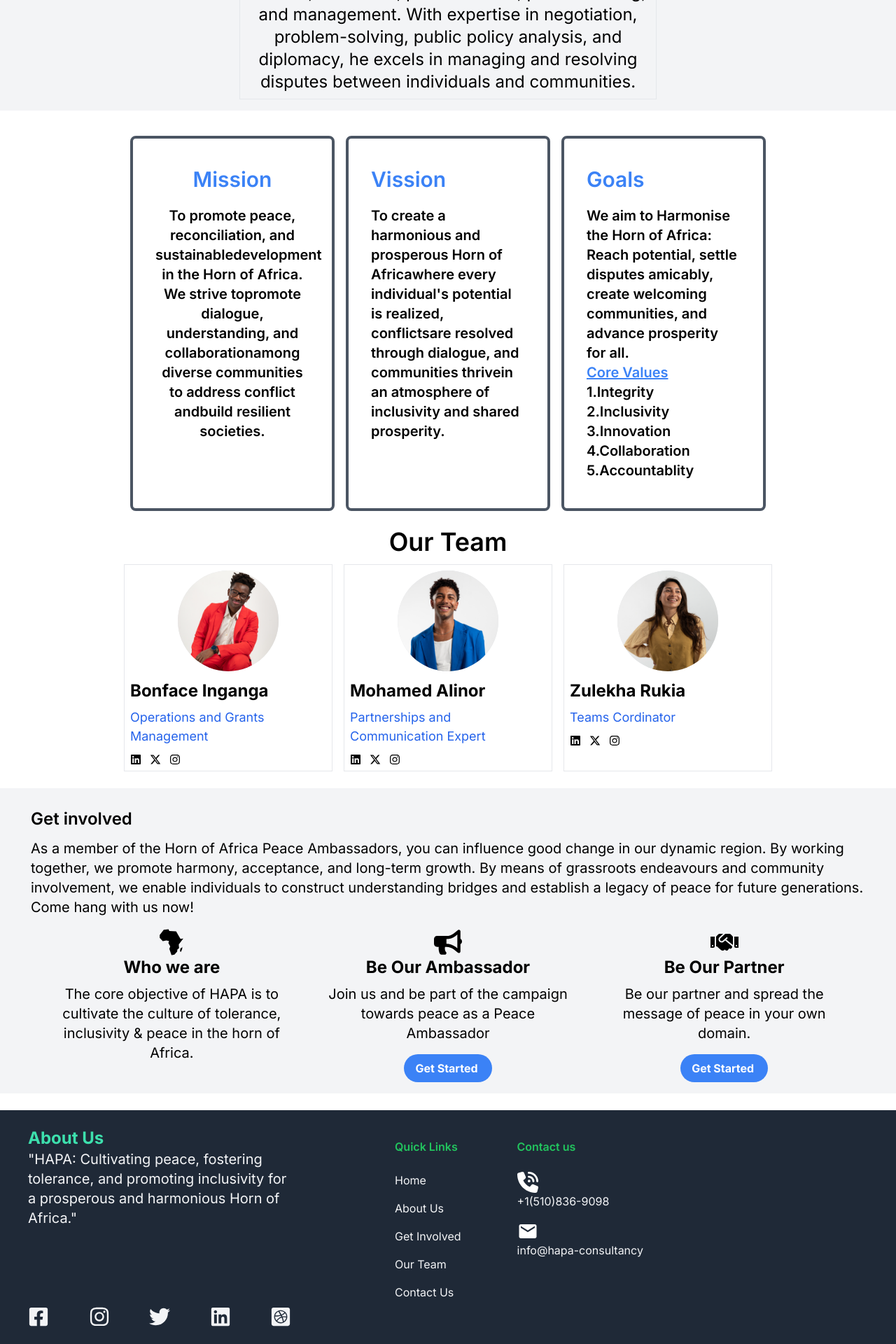
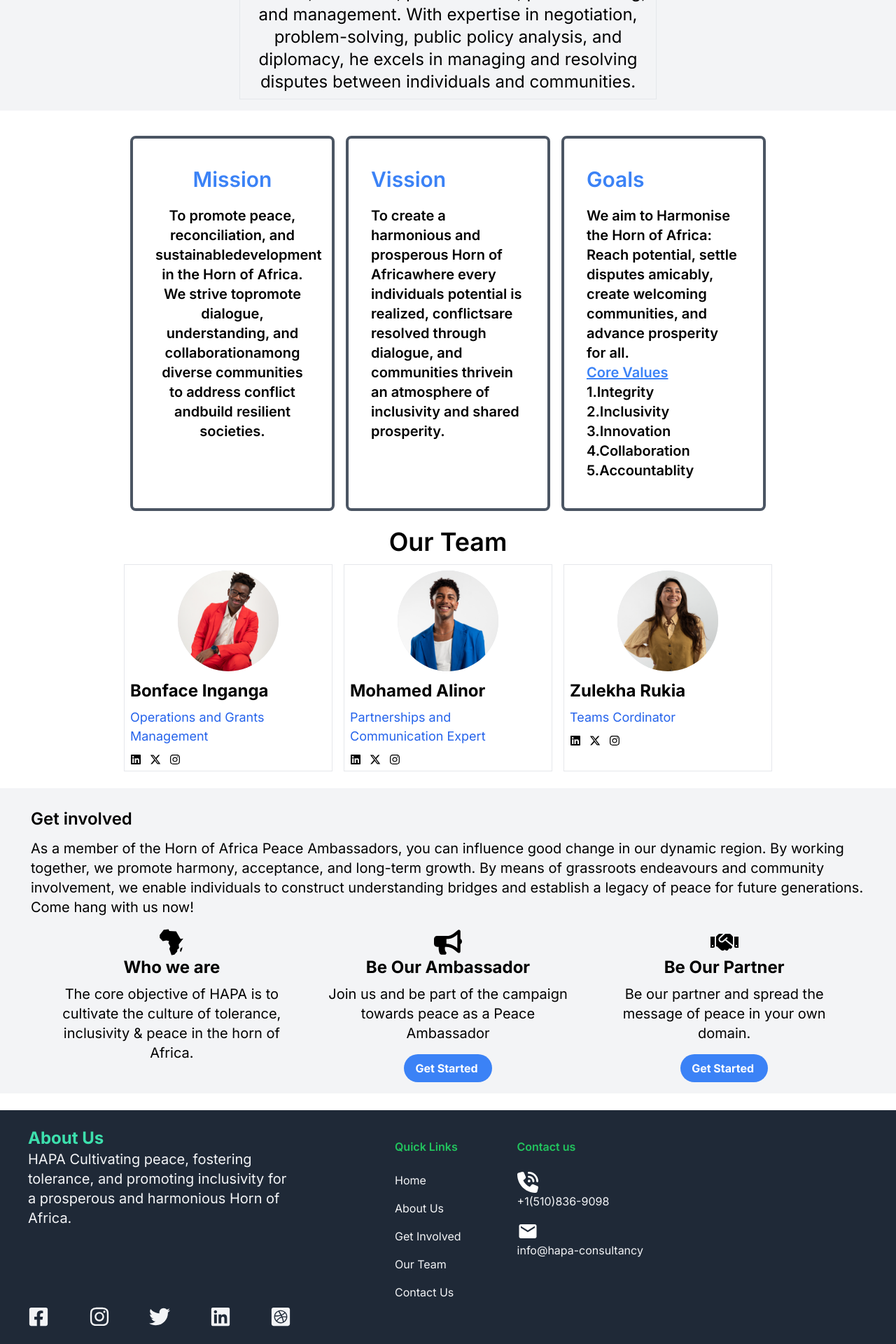
Before and after one commit to bethuel2/ProfileHapa, a Next.js app: page / in a window 1280 px wide. Shown: the part 1429-3349 px from the top of the page at 70% size. Built offline with nearby package versions, Linux system fonts and the light colour scheme.

Commit message:
first commit

```diff
--- a/app/components/Navbar/Footer/Footer.js
+++ b/app/components/Navbar/Footer/Footer.js
@@ -13,7 +13,7 @@ function Footer() {
       <div>
         <h2 className="w-full text-2xl font-bold text-[#3de0ad]">About Us</h2>
         <p className='text-xl'>
-        "HAPA: Cultivating peace, fostering tolerance, and promoting inclusivity for a prosperous and harmonious Horn of Africa."
+        HAPA Cultivating peace, fostering tolerance, and promoting inclusivity for a prosperous and harmonious Horn of Africa.
         </p>
         <div className=" mt-28 flex  justify-between  md:w-[75%]my-6 ">
           <FaFacebookSquare size={30} />
--- a/app/page.js
+++ b/app/page.js
@@ -76,7 +76,7 @@ Our goal is to advance sustainable development, peacemaking, and tolerance acros
             <h1 className=" text-3xl font-semibold text-blue-500">Vission</h1>
             <p className="text-xl font-semibold mt-5">
               To create a harmonious and prosperous Horn of Africawhere every
-              individual's potential is realized, conflictsare resolved through
+              individuals potential is realized, conflictsare resolved through
               dialogue, and communities thrivein an atmosphere of inclusivity
               and shared prosperity.
             </p>
```
